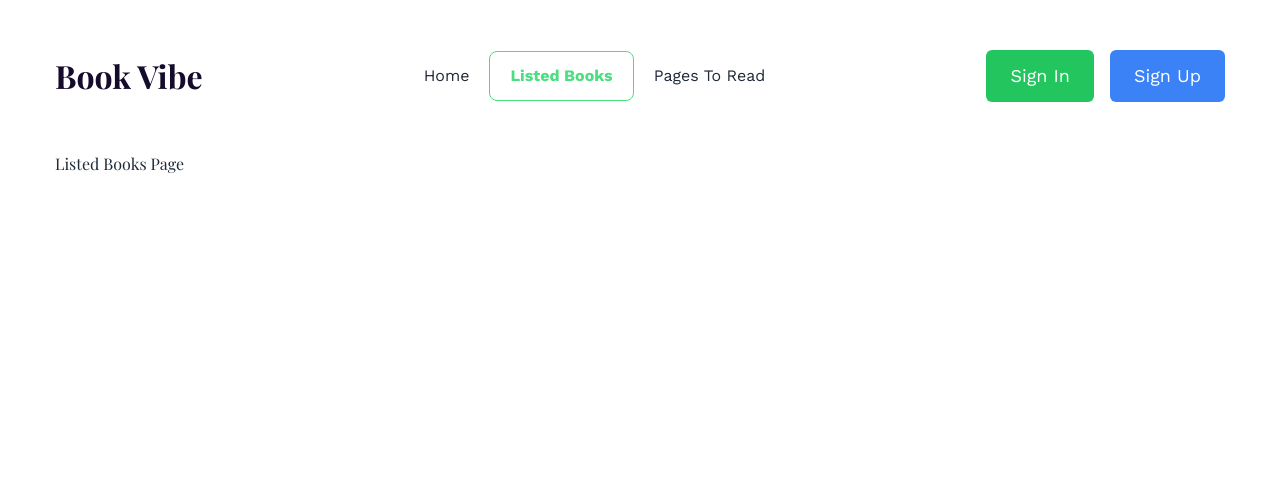
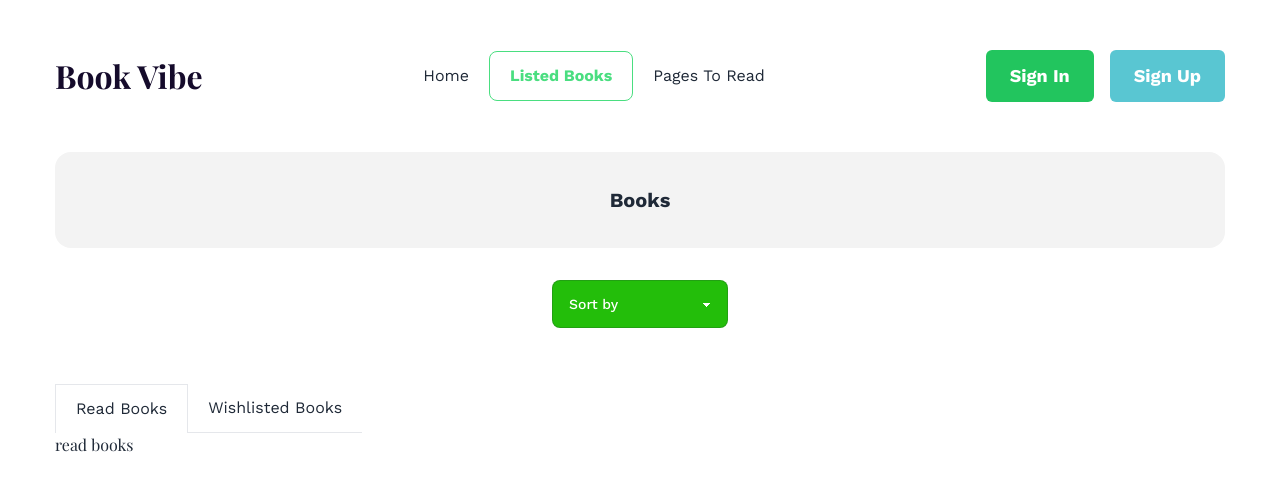
Before and after one commit to rifat-hassan-nibir/book-vibe, a React (Vite) app: page /listed-books in a window 1280 px wide. Shown: the top 490 px of the page. Built offline with nearby package versions, Linux system fonts and the light colour scheme; a web font is replaced by a local one.

Commit message:
listed books page nested routes added

```diff
--- a/src/components/Navbar.jsx
+++ b/src/components/Navbar.jsx
@@ -61,12 +61,12 @@ const Navbar = () => {
         </div>
         <div className="space-x-[16px] hidden lg:block">
           <button>
-            <Link className="inline-flex items-center justify-center w-full px-6 py-3 mb-2 text-lg text-white bg-green-500 rounded-md hover:bg-green-400 sm:w-auto sm:mb-0">
+            <Link className="inline-flex font-bold items-center justify-center w-full px-6 py-3 mb-2 text-lg text-white bg-green-500 rounded-md hover:bg-green-400 sm:w-auto sm:mb-0">
               Sign In
             </Link>
           </button>
           <button>
-            <Link className="inline-flex items-center justify-center w-full px-6 py-3 mb-2 text-lg text-white bg-blue-500 rounded-md hover:bg-blue-400 sm:w-auto sm:mb-0">
+            <Link className="inline-flex font-bold items-center justify-center w-full px-6 py-3 mb-2 text-lg text-white bg-[#59C6D2] rounded-md hover:bg-blue-400 sm:w-auto sm:mb-0">
               Sign Up
             </Link>
           </button>
--- /dev/null
+++ b/src/components/ReadBooks.jsx
@@ -0,0 +1,9 @@
+const ReadBooks = () => {
+  return (
+    <div>
+      <h1>read books</h1>
+    </div>
+  );
+};
+
+export default ReadBooks;
--- /dev/null
+++ b/src/components/WishListedBooks.jsx
@@ -0,0 +1,9 @@
+const WishListedBooks = () => {
+  return (
+    <div>
+      <h1>Wishlisted books</h1>
+    </div>
+  );
+};
+
+export default WishListedBooks;
--- a/src/main.jsx
+++ b/src/main.jsx
@@ -8,6 +8,8 @@ import ListedBooks from "./pages/ListedBooks.jsx";
 import PagesToRead from "./pages/PagesToRead.jsx";
 import Home from "./pages/Home.jsx";
 import BookDetails from "./pages/BookDetails.jsx";
+import WishListedBooks from "./components/WishListedBooks.jsx";
+import ReadBooks from "./components/ReadBooks.jsx";
 
 const router = createBrowserRouter([
   {
@@ -22,6 +24,16 @@ const router = createBrowserRouter([
       {
         path: "/listed-books",
         element: <ListedBooks></ListedBooks>,
+        children: [
+          {
+            index: true,
+            element: <ReadBooks></ReadBooks>,
+          },
+          {
+            path: "author",
+            element: <WishListedBooks></WishListedBooks>,
+          },
+        ],
       },
       {
         path: "/pages-to-read",
--- a/src/pages/BookDetails.jsx
+++ b/src/pages/BookDetails.jsx
@@ -6,9 +6,8 @@ const BookDetails = () => {
   const idInt = parseInt(id);
   const book = books.find((book) => book.id === idInt);
   const { image, bookName, author, category, review, tags, totalPages, publisher, yearOfPublishing, rating } = book;
-  console.log(book);
   return (
-    <div>
+    <div className="mb-[50px] lg:mb-[100px]">
       <div className="flex flex-col lg:flex-row lg:items-center gap-[24px] lg:gap-[48px] ">
         <div className="bg-[#1313130d] p-[35px] lg:p-[72px] rounded-2xl lg:w-[50%]">
           <img src={image} alt="" />
@@ -58,16 +57,14 @@ const BookDetails = () => {
           <div className="flex gap-4">
             <Link
               to="/"
-              href="#_"
-              className="inline-flex items-center justify-center w-full px-6 py-3 mb-2 text-lg text-black  rounded-md border border-[#1313134d] font-bold sm:w-auto sm:mb-0"
+              className="inline-flex items-center justify-center w-full px-6 py-3 mb-2 text-lg text-black rounded-md border border-[#1313134d] hover:bg-slate-200 font-bold sm:w-auto sm:mb-0"
               data-rounded="rounded-2xl"
             >
               Read
             </Link>
             <Link
               to="/"
-              href="#_"
-              className="inline-flex items-center justify-center w-full px-6 py-3 mb-2 text-lg text-white bg-[#50B1C9] rounded-md  font-bold sm:w-auto sm:mb-0"
+              className="inline-flex items-center justify-center w-full px-6 py-3 mb-2 text-lg text-white bg-[#50B1C9] hover:bg-[#50B9F9] rounded-md  font-bold sm:w-auto sm:mb-0"
               data-rounded="rounded-2xl"
             >
               Wishlist
--- a/src/pages/ListedBooks.jsx
+++ b/src/pages/ListedBooks.jsx
@@ -1,9 +1,51 @@
-import React from "react";
+import { useState } from "react";
+import { Link, Outlet } from "react-router-dom";
 
 const ListedBooks = () => {
+  const [tabIndex, setTabIndex] = useState(0);
+
   return (
     <div>
-      <h1>Listed Books Page</h1>
+      <div className="w-full bg-[#1313130d] text-center py-[16px] lg:py-[33px] rounded-2xl">
+        <h2 className="text-[18px] lg:text-[20px] font-bold">Books</h2>
+      </div>
+
+      {/* Sort */}
+      <div className="text-center mt-[16px] lg:mt-[32px]">
+        <select className="select select-bordered w-44 bg-[#23BE0A] rounded-lg font-medium text-white">
+          <option disabled selected>
+            Sort by
+          </option>
+          <option>Rating</option>
+          <option>Number of Pages</option>
+          <option>Published Year</option>
+        </select>
+      </div>
+
+      {/* Tabs */}
+      <div className="flex items-start mt-[20px] lg:mt-[56px] overflow-x-auto overflow-y-hidden sm:justify-start flex-nowrap">
+        <Link
+          to={``}
+          onClick={() => setTabIndex(0)}
+          className={`flex items-center flex-shrink-0 px-5 py-3 space-x-2 ${
+            tabIndex === 0 ? "border border-b-0" : "border-b"
+          } dark:border-gray-600 dark:text-gray-600`}
+        >
+          <span>Read Books</span>
+        </Link>
+        <Link
+          to={`author`}
+          onClick={() => setTabIndex(1)}
+          className={`flex items-center flex-shrink-0 px-5 py-3 space-x-2 ${
+            tabIndex === 1 ? "border border-b-0" : "border-b"
+          } dark:border-gray-600 dark:text-gray-600`}
+        >
+          <span>Wishlisted Books</span>
+        </Link>
+      </div>
+
+      {/* Outlet */}
+      <Outlet></Outlet>
     </div>
   );
 };
--- a/src/pages/PagesToRead.jsx
+++ b/src/pages/PagesToRead.jsx
@@ -1,5 +1,3 @@
-import React from "react";
-
 const PagesToRead = () => {
   return (
     <div>
--- /dev/null
+++ b/src/utils/localStorage.js
@@ -0,0 +1,3 @@
+export const saveJobToLocalStorage = () => {
+  const jobs = JSON.parse(localStorage.getItem("job")) || [];
+};
```
